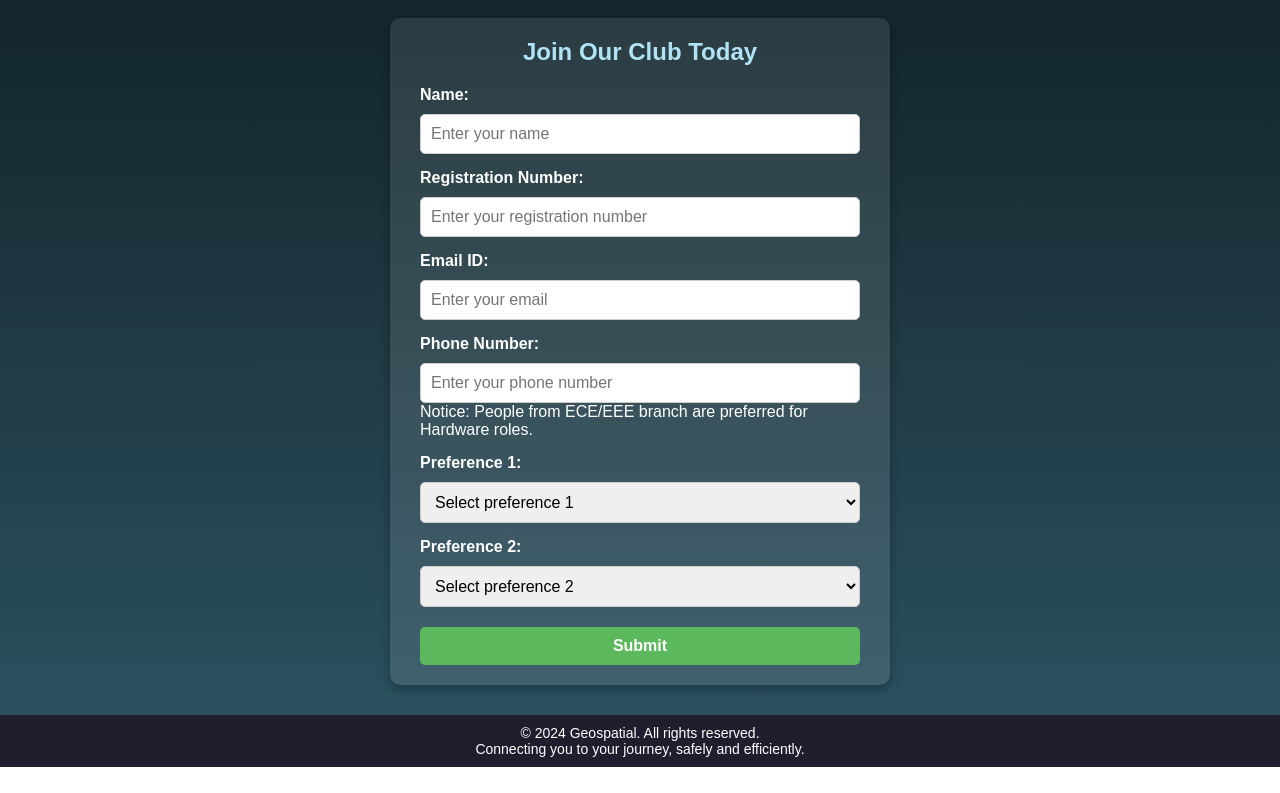
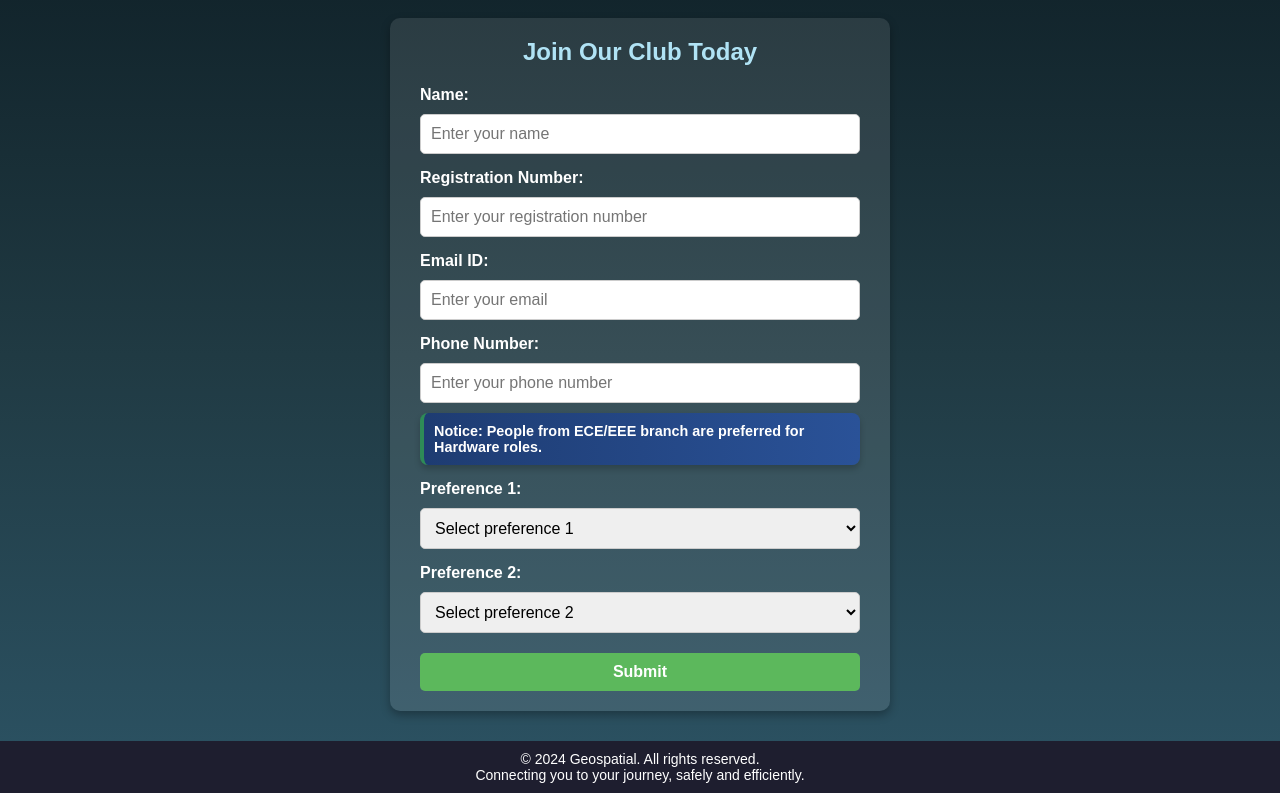
Before and after one commit to VIT-GIS/enrollment_club, a plain HTML site: page index.html in a window 1280 px wide. Shown: the part 82-875 px from the top of the page. Before the commit the page ends 849 px from the top, so only its background shows below. Drawn offline with Linux system fonts and the light colour scheme.

Commit message:
Update styles.css

```diff
--- a/styles.css
+++ b/styles.css
@@ -125,3 +125,16 @@
       font-size: 18px;
     }
   }
+
+.notice {
+  font-size: 0.9rem;
+  color: #2e8b57;
+  font-weight: bold;
+  margin: 10px 0;
+  background: linear-gradient(90deg, #1e3c72, #2a5298);
+  padding: 10px;
+  border-left: 4px solid #2e8b57;
+  border-radius: 8px;
+  color: #fff;
+  box-shadow: 0 4px 6px rgba(0, 0, 0, 0.2);
+}
```
